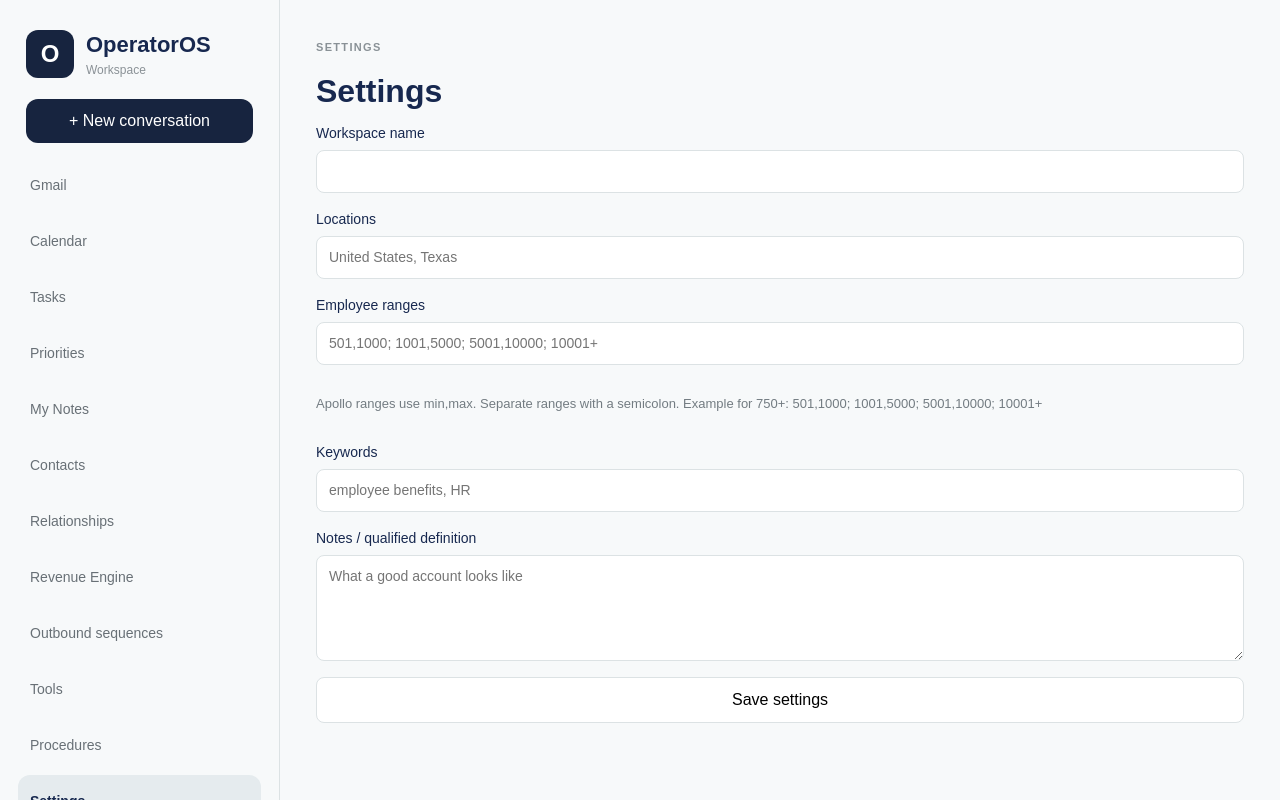
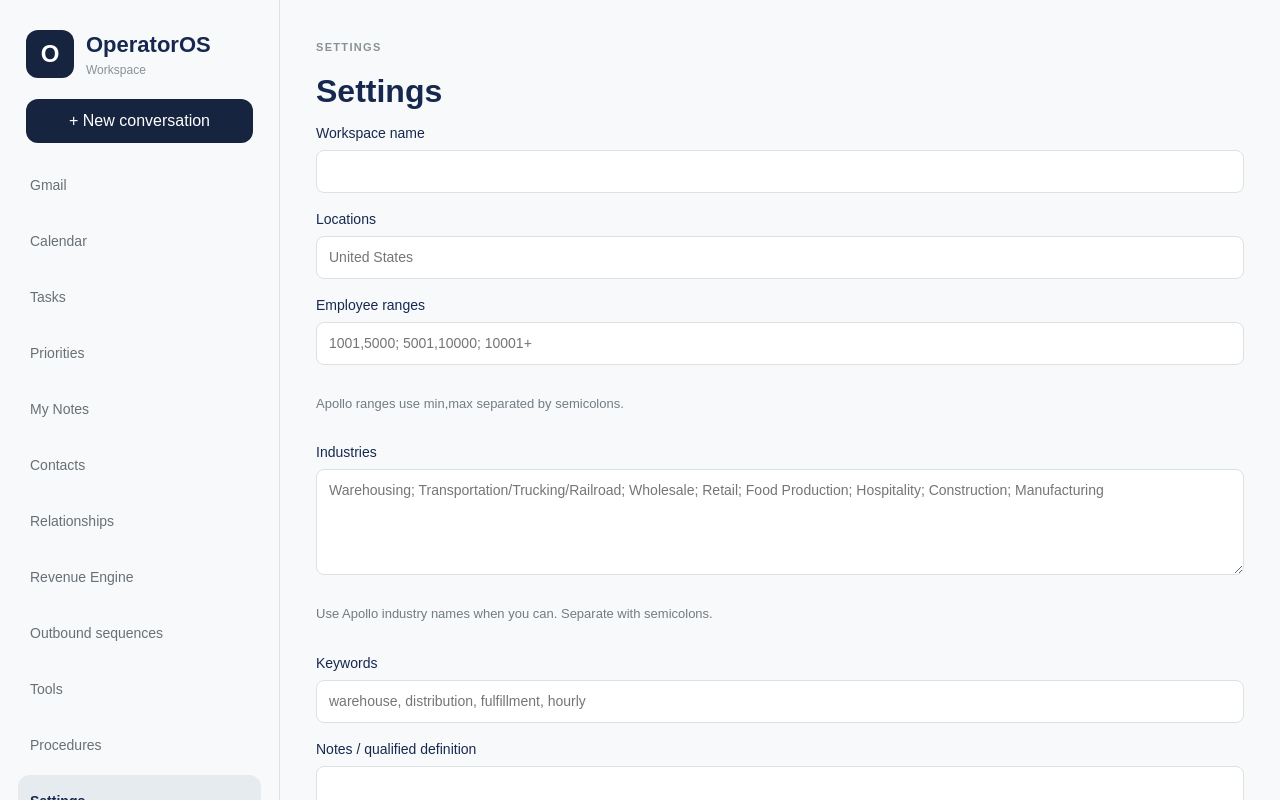
Before and after one commit to robertk-star/operator-os, a Next.js app: page /app/settings in a window 1280 px wide. Shown: the top 800 px of the page. Built offline with nearby package versions, Linux system fonts and the light colour scheme; no server answers; the database is empty.

Commit message:
Add Industries to Settings and Apollo company search

```diff
--- a/app/app/settings/SettingsForm.tsx
+++ b/app/app/settings/SettingsForm.tsx
@@ -10,6 +10,7 @@ export function SettingsForm({
   locations,
   employeeRanges,
   keywords,
+  industries,
 }: {
   workspaceId: string;
   workspaceName: string;
@@ -17,12 +18,14 @@ export function SettingsForm({
   locations: string;
   employeeRanges: string;
   keywords: string;
+  industries: string;
 }) {
   const [name, setName] = useState(workspaceName);
   const [targets, setTargets] = useState(revenueTargets);
   const [locationValue, setLocationValue] = useState(locations);
   const [rangeValue, setRangeValue] = useState(employeeRanges);
   const [keywordValue, setKeywordValue] = useState(keywords);
+  const [industryValue, setIndustryValue] = useState(industries);
   const [message, setMessage] = useState("");
 
   async function save(event: FormEvent) {
@@ -39,6 +42,7 @@ export function SettingsForm({
           locations: locationValue,
           employeeRanges: rangeValue,
           keywords: keywordValue,
+          industries: industryValue,
         },
       },
       { onConflict: "workspace_id,provider" }
@@ -47,7 +51,7 @@ export function SettingsForm({
       setMessage(nameResult.error?.message || settingsResult.error?.message || "Could not save.");
       return;
     }
-    setMessage("Saved. Revenue Engine will use these filters on the next Find companies.");
+    setMessage("Saved. Find companies will use these filters.");
   }
 
   return (
@@ -58,34 +62,31 @@ export function SettingsForm({
       </label>
       <label>
         Locations
-        <input
-          value={locationValue}
-          onChange={(e) => setLocationValue(e.target.value)}
-          placeholder="United States, Texas"
-        />
+        <input value={locationValue} onChange={(e) => setLocationValue(e.target.value)} placeholder="United States" />
       </label>
       <label>
         Employee ranges
-        <input
-          value={rangeValue}
-          onChange={(e) => setRangeValue(e.target.value)}
-          placeholder="501,1000; 1001,5000; 5001,10000; 10001+"
+        <input value={rangeValue} onChange={(e) => setRangeValue(e.target.value)} placeholder="1001,5000; 5001,10000; 10001+" />
+      </label>
+      <p className="meta">Apollo ranges use min,max separated by semicolons.</p>
+      <label>
+        Industries
+        <textarea
+          className="field"
+          rows={4}
+          value={industryValue}
+          onChange={(e) => setIndustryValue(e.target.value)}
+          placeholder="Warehousing; Transportation/Trucking/Railroad; Wholesale; Retail; Food Production; Hospitality; Construction; Manufacturing"
         />
       </label>
-      <p className="meta">Apollo ranges use min,max. Separate ranges with a semicolon. Example for 750+: 501,1000; 1001,5000; 5001,10000; 10001+</p>
+      <p className="meta">Use Apollo industry names when you can. Separate with semicolons.</p>
       <label>
         Keywords
-        <input value={keywordValue} onChange={(e) => setKeywordValue(e.target.value)} placeholder="employee benefits, HR" />
+        <input value={keywordValue} onChange={(e) => setKeywordValue(e.target.value)} placeholder="warehouse, distribution, fulfillment, hourly" />
       </label>
       <label>
         Notes / qualified definition
-        <textarea
-          className="field"
-          rows={4}
-          value={targets}
-          onChange={(e) => setTargets(e.target.value)}
-          placeholder="What a good account looks like"
-        />
+        <textarea className="field" rows={4} value={targets} onChange={(e) => setTargets(e.target.value)} />
       </label>
       <button type="submit">Save settings</button>
       {message ? <p>{message}</p> : null}
--- a/app/app/settings/page.tsx
+++ b/app/app/settings/page.tsx
@@ -13,6 +13,7 @@ export default async function SettingsPage() {
     locations?: string;
     employeeRanges?: string;
     keywords?: string;
+    industries?: string;
   };
   return (
     <section className="main">
@@ -25,6 +26,7 @@ export default async function SettingsPage() {
         locations={metadata.locations || ""}
         employeeRanges={metadata.employeeRanges || ""}
         keywords={metadata.keywords || ""}
+        industries={metadata.industries || ""}
       />
     </section>
   );
```
